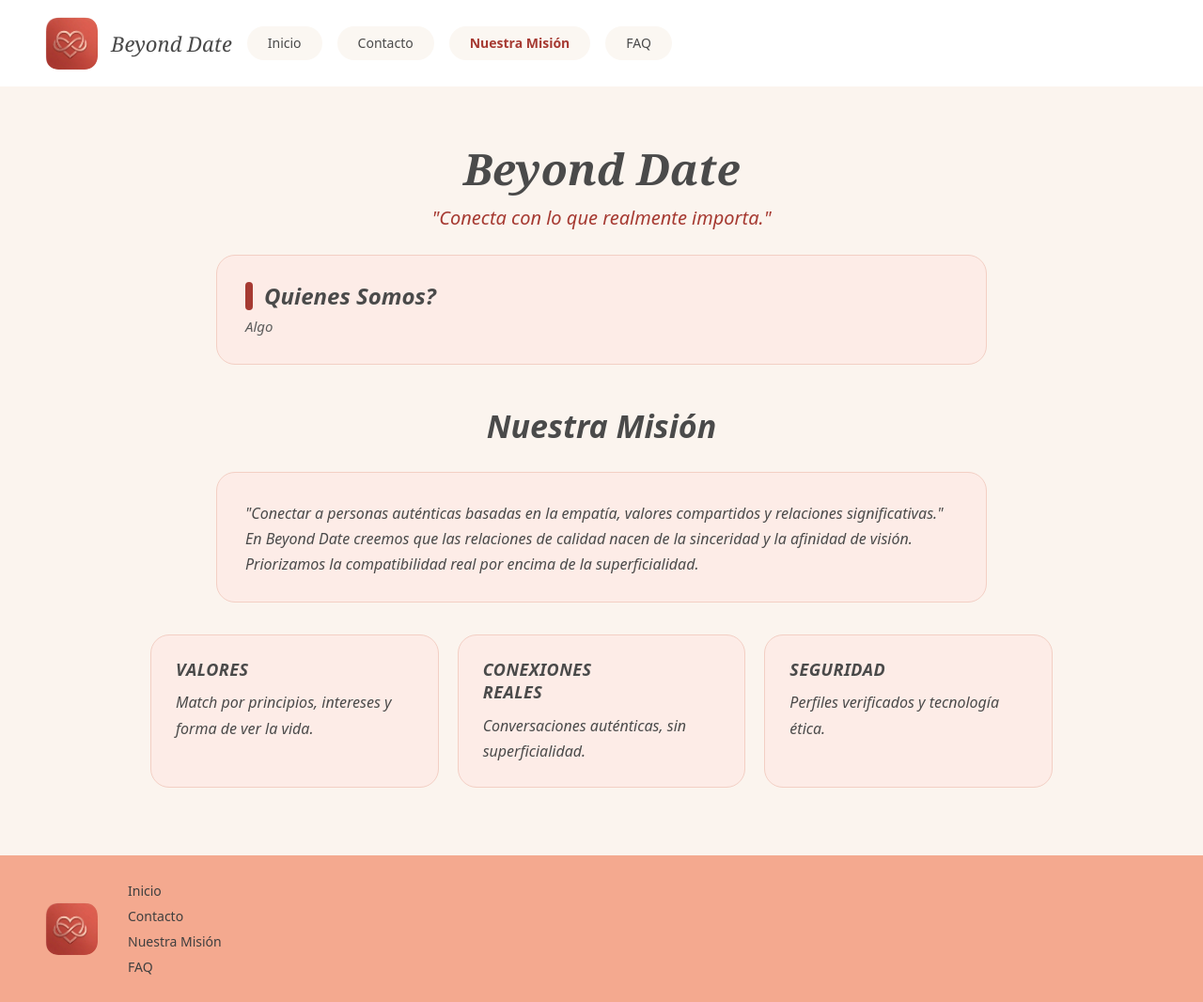
After one commit to Ruka190/Proyecto-Visua, a Django app: page /nuestra-mision/ in a window 1280 px wide. The commit adds this page. Shown: the whole page at 94% size. Run offline with Django 5.2, Linux system fonts and the light colour scheme.

Commit message:
Agrega la pagina Nuestra Mision y conecta los enlaces de la cabecera y del pie

```diff
--- a/inicio/templates/inicio/base.html
+++ b/inicio/templates/inicio/base.html
@@ -122,7 +122,7 @@
         <nav class="main-nav">
             <a href="{% url 'index' %}" {% if request.resolver_match.url_name == 'index' %}class="is-active"{% endif %}>Inicio</a>
             <a href="{% url 'contacto' %}" {% if request.resolver_match.url_name == 'contacto' %}class="is-active"{% endif %}>Contacto</a>
-            <a href="#">Nuestra Misión</a>
+            <a href="{% url 'mision' %}" {% if request.resolver_match.url_name == 'mision' %}class="is-active"{% endif %}>Nuestra Misión</a>
             <a href="{% url 'faq' %}" {% if request.resolver_match.url_name == 'faq' %}class="is-active"{% endif %}>FAQ</a>
         </nav>
     </header>
@@ -136,7 +136,7 @@
         <nav class="site-footer__nav">
             <a href="{% url 'index' %}">Inicio</a>
             <a href="{% url 'contacto' %}">Contacto</a>
-            <a href="#">Nuestra Misión</a>
+            <a href="{% url 'mision' %}">Nuestra Misión</a>
             <a href="{% url 'faq' %}">FAQ</a>
         </nav>
     </footer>
--- /dev/null
+++ b/inicio/templates/inicio/mision.html
@@ -0,0 +1,151 @@
+{% extends 'inicio/base.html' %}
+{% load static %}
+
+{% block title %}Nuestra Misión · Beyond Date{% endblock %}
+
+{% block extra_css %}
+        /* ---------- Cuerpo principal (Nuestra Misión) ---------- */
+        .mision {
+            background-color: #FBF4EE;
+            padding: 56px 48px 72px;
+            text-align: center;
+        }
+        .mision__title {
+            font-family: Georgia, 'Times New Roman', serif;
+            font-style: italic;
+            font-size: 46px;
+            font-weight: 700;
+            color: #4a4a4a;
+        }
+        .mision__subtitle {
+            margin-top: 8px;
+            font-style: italic;
+            font-size: 20px;
+            color: #A63A32;
+        }
+
+        /* Tarjetas / contenedores (todos en cursiva) */
+        .mision__card {
+            border: 1px solid #F3CFC4;
+            border-radius: 20px;
+            background-color: #FDECE7;
+            font-style: italic;
+            color: #4a4a4a;
+        }
+        .mision__card--wide {
+            max-width: 820px;
+            margin: 26px auto 0;
+            padding: 26px 30px;
+            text-align: left;
+        }
+        .mision__head {
+            display: flex;
+            align-items: center;
+            gap: 12px;
+        }
+        .mision__pill {
+            width: 8px;
+            height: 30px;
+            border-radius: 999px;
+            background-color: #A63A32;
+            flex: 0 0 auto;
+        }
+        .mision__card-title {
+            font-style: italic;
+            font-size: 24px;
+            font-weight: 700;
+            color: #4a4a4a;
+        }
+        .mision__text {
+            font-style: italic;
+            font-size: 16px;
+            line-height: 1.7;
+            color: #4a4a4a;
+        }
+        .mision__card--wide .mision__text { margin-top: 4px; }
+        .mision__text--small {
+            margin-top: 8px;
+            font-size: 15px;
+            color: #5c5c5c;
+        }
+
+        .mision__section-title {
+            margin-top: 42px;
+            font-style: italic;
+            font-size: 34px;
+            font-weight: 700;
+            color: #4a4a4a;
+        }
+
+        /* Tres pilares en columnas */
+        .mision__pillars {
+            display: flex;
+            gap: 20px;
+            max-width: 960px;
+            margin: 34px auto 0;
+            text-align: left;
+        }
+        .mision__pillar {
+            flex: 1;
+            padding: 24px 26px;
+        }
+        .mision__pillar-title {
+            font-style: italic;
+            font-size: 18px;
+            font-weight: 700;
+            letter-spacing: 0.5px;
+            text-transform: uppercase;
+            color: #4a4a4a;
+            line-height: 1.35;
+        }
+        .mision__pillar .mision__text { margin-top: 10px; }
+
+        @media (max-width: 760px) {
+            .mision { padding: 40px 20px 56px; }
+            .mision__title { font-size: 34px; }
+            .mision__section-title { font-size: 27px; }
+            .mision__pillars { flex-direction: column; }
+        }
+{% endblock %}
+
+{% block content %}
+    <main>
+        <section class="mision">
+            <h1 class="mision__title">Beyond Date</h1>
+            <p class="mision__subtitle">"Conecta con lo que realmente importa."</p>
+
+            <!-- Contenedor 1: Quienes Somos -->
+            <div class="mision__card mision__card--wide">
+                <div class="mision__head">
+                    <span class="mision__pill" aria-hidden="true"></span>
+                    <h2 class="mision__card-title">Quienes Somos?</h2>
+                </div>
+                <p class="mision__text mision__text--small">Algo</p>
+            </div>
+
+            <!-- Contenedor 2: Nuestra Misión -->
+            <h2 class="mision__section-title">Nuestra Misión</h2>
+            <div class="mision__card mision__card--wide">
+                <p class="mision__text">"Conectar a personas auténticas basadas en la empatía, valores compartidos y relaciones significativas." En Beyond Date creemos que las relaciones de calidad nacen de la sinceridad y la afinidad de visión. Priorizamos la compatibilidad real por encima de la superficialidad.</p>
+            </div>
+
+            <!-- Pilares -->
+            <div class="mision__pillars">
+                <div class="mision__card mision__pillar">
+                    <h3 class="mision__pillar-title">Valores</h3>
+                    <p class="mision__text">Match por principios, intereses y forma de ver la vida.</p>
+                </div>
+
+                <div class="mision__card mision__pillar">
+                    <h3 class="mision__pillar-title">Conexiones<br>Reales</h3>
+                    <p class="mision__text">Conversaciones auténticas, sin superficialidad.</p>
+                </div>
+
+                <div class="mision__card mision__pillar">
+                    <h3 class="mision__pillar-title">Seguridad</h3>
+                    <p class="mision__text">Perfiles verificados y tecnología ética.</p>
+                </div>
+            </div>
+        </section>
+    </main>
+{% endblock %}
--- a/inicio/urls.py
+++ b/inicio/urls.py
@@ -6,6 +6,7 @@ urlpatterns = [
     path('usuario/', views.usuario, name='usuario'),
     path('contacto/', views.contacto, name='contacto'),
     path('faq/', views.faq, name='faq'),
+    path('nuestra-mision/', views.mision, name='mision'),
     path('login/', views.login_view, name='login'),
     path('registro/', views.registro_view, name='registro'),
     path('info/', views.info_view, name='info'),
--- a/inicio/views.py
+++ b/inicio/views.py
@@ -17,6 +17,9 @@ def contacto(request):
 
 def faq(request):
     return render(request, 'inicio/faq.html')
+
+def mision(request):
+    return render(request, 'inicio/mision.html')
 
 
 def login_view(request):
```
